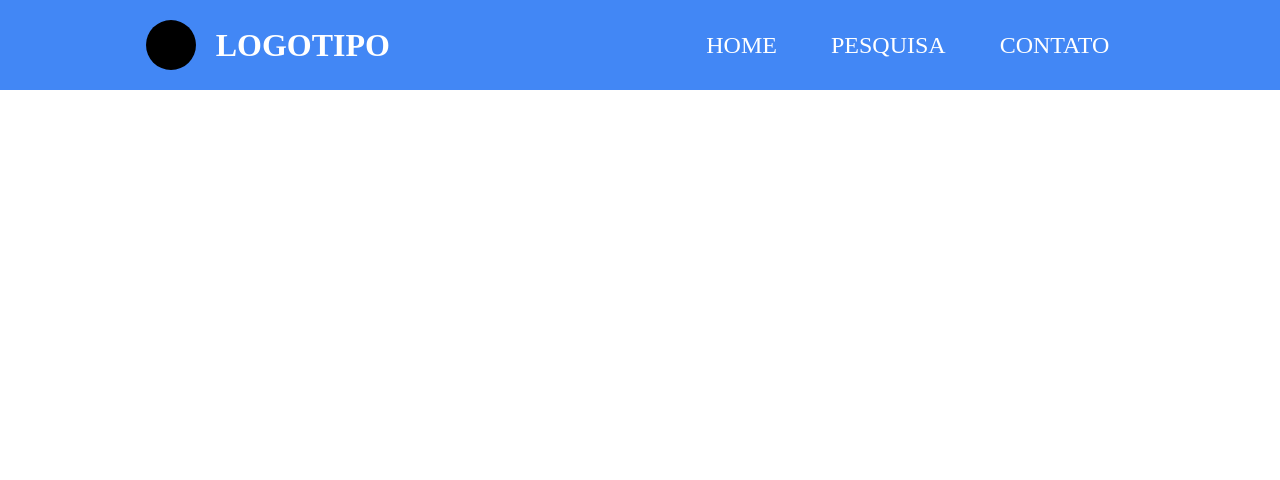
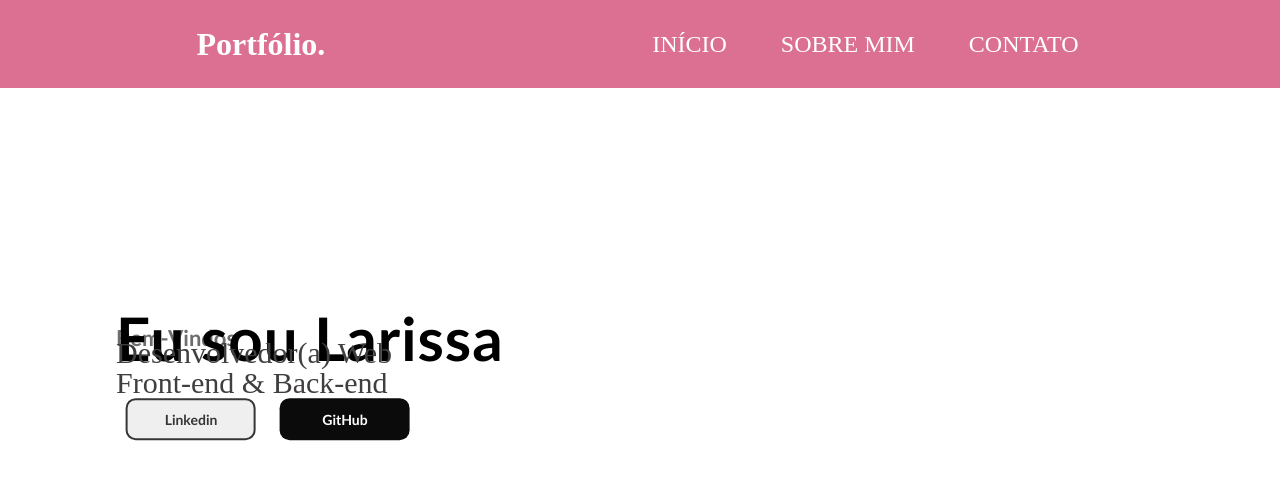
Before and after one commit to Larismach/Projetos_aulas, a plain HTML site: page PORTFOLIO/port.html in a window 1280 px wide. Drawn offline with Linux system fonts and the light colour scheme; files that its build step writes are made by us from their sources.

Commit message:
Add files via upload

```diff
--- a/PORTFOLIO/CSS/style.css
+++ b/PORTFOLIO/CSS/style.css
@@ -1,4 +1,4 @@
-*{
+    *{
     margin: 0px;
     padding: 0px;
     box-sizing: border-box;
@@ -6,20 +6,13 @@
 
     }
     header{
-    background-color: #4287f5;
+    background-color:palevioletred;
     width: 100%;
     display: flex;
     justify-content: space-around;
     align-items: center;
-    padding: 20px 0;;
+    padding: 2%;
 
-    }
-
-    .logo-imagem{
-    background-color: black;
-    width: 50px;
-    height: 50px;
-    border-radius: 50px;
     }
 
     .container-logo{
@@ -49,3 +42,86 @@
     .menu li a:hover{
     background-color: rgba(100, 100, 100, 0.5);
     }
+
+
+
+
+
+    /* Estilo Textos */
+.conteudo-texto p:nth-child(1)
+{
+	font-family: calibri;
+	font-weight: bold;
+	color: #6d6d6d;
+	font-size: 22px;
+
+
+}
+
+.conteudo-texto p:nth-child(2)
+{
+	font-family: calibri;
+	font-weight: bold;
+	letter-spacing: 1px;
+	color: #000;
+	font-size: 60px;
+
+}
+
+.conteudo-texto p:nth-child(3)
+{
+	font-family: myriad pro regular;
+	color: #403e3e;
+	font-size: 30px;
+	line-height: 30px;
+
+}
+
+
+
+.conteudo-texto
+{
+	line-height: 0px;
+	margin: 45px 0px 25px;
+}
+
+.conteudo-texto
+{
+	position: absolute;
+	left: 13%;
+	top: 42%;
+	transform: translate(-13%, -42%);
+}
+
+.conteudo-texto button
+{
+	width: 130px;
+	height: 42px;
+	border-radius: 10px;
+	font-family: calibri;
+	font-weight: bold;
+	font-size: 14px;
+	outline: none;
+	margin: 0px 10px;
+}
+
+.btn1
+{
+	border: 2px solid #373636;
+	color: #373636;
+
+}
+
+.btn2
+{
+	background-color: #0b0b0b;
+	border: none;
+	color: #ffffff;;
+
+}
+
+button:active
+{
+	transform: scale(1.1);
+
+}
--- a/PORTFOLIO/port.html
+++ b/PORTFOLIO/port.html
@@ -4,28 +4,49 @@
     <meta charset="UTF-8">
     <meta http-equiv="X-UA-Compatible" content="IE=edge">
     <meta name="viewport" content="width=device-width, initial-scale=1.0">
-    <link rel="stylesheet" href="style.css">
+    <link rel="stylesheet" href="css/style.css">
     <title>Document</title>
 </head>
 <body>
     <title>Cabeçalho</title>
 </head>
 <body>
+
+
+    <div class="container">
+        <div class="header">
+    </div>
+
+    <div class="mainav">
 <header>
-<div class="container-logo">
-<div class="logo-imagem"></div>
+    <div class="container">
+    <div class="logo-imagem"></div>
 <div class="logo-texto">
-<h1>LOGOTIPO</h1>
+<h1>Portfólio.</h1>
 </div>
 </div>
 <div class="menu">
 <ul>
-<li><a href="#">Home</a></li>
-<li><a href="#">Pesquisa</a></li>
+<li><a href="#">Início</a></li>
+<li><a href="#">Sobre Mim</a></li>
 <li><a href="#">Contato</a></li>
 </ul>
 </div>
+</div>
+</div>
 </header>
+
+<div class="mainev">
+<!-- Textos -->
+<div class="conteudo-texto">
+    <p>Bem-Vindos</p>
+    <p>Eu sou Larissa</p>
+    <p>Desenvolvedor(a) Web <br> Front-end & Back-end</p>
+    <button class="btn1">Linkedin</button>
+    <button class="btn2">GitHub</button>
+</div>
+</div>
+
 </body>
 </body>
 </html>
```
